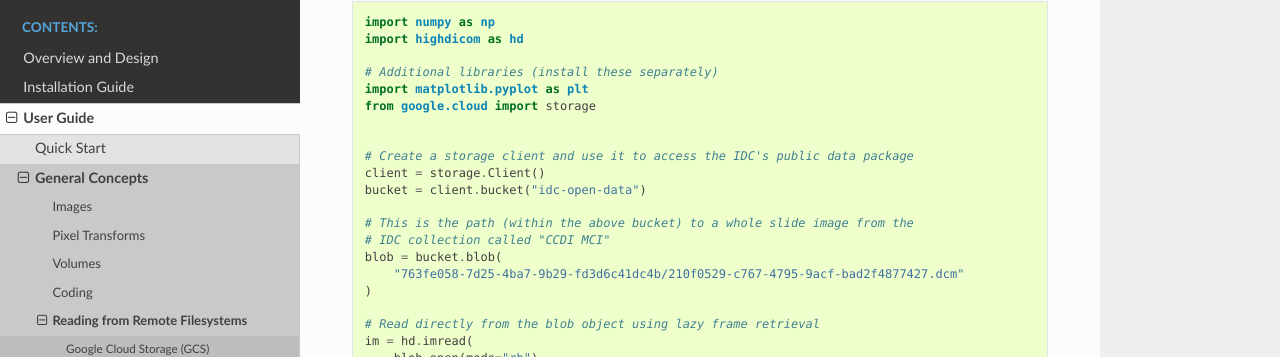
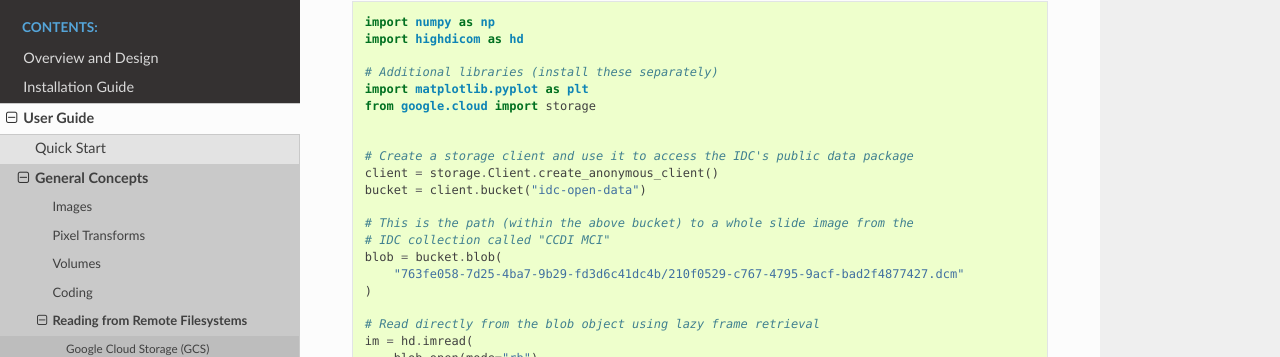
Before and after one commit to ImagingDataCommons/highdicom, a Sphinx documentation site: the page built from docs/remote.rst, in a window 1280 px wide and 1400 px high, scrolled down 676 px. Shown: the part 94-451 px from the top of the window. Built offline with Sphinx 7.4.7 and the Read the Docs theme 3.1.0, drawn with Linux system fonts in a browser that asks for light colours; some of the changed text lies outside the part shown.

Commit message:
Switch remote examples to use anonymous google client

```diff
--- a/docs/remote.rst
+++ b/docs/remote.rst
@@ -46,7 +46,7 @@ spatial patch from a large whole slide image from the IDC.
 
 
   # Create a storage client and use it to access the IDC's public data package
-  client = storage.Client()
+  client = storage.Client.create_anonymous_client()
   bucket = client.bucket("idc-open-data")
 
   # This is the path (within the above bucket) to a whole slide image from the
@@ -97,7 +97,7 @@ segmentations.
 
 
   # Create a storage client and use it to access the IDC's public data package
-  client = storage.Client()
+  client = storage.Client.create_anonymous_client()
   bucket = client.bucket("idc-open-data")
 
   # This is the path (within the above bucket) to a segmentation of a CT series
```
